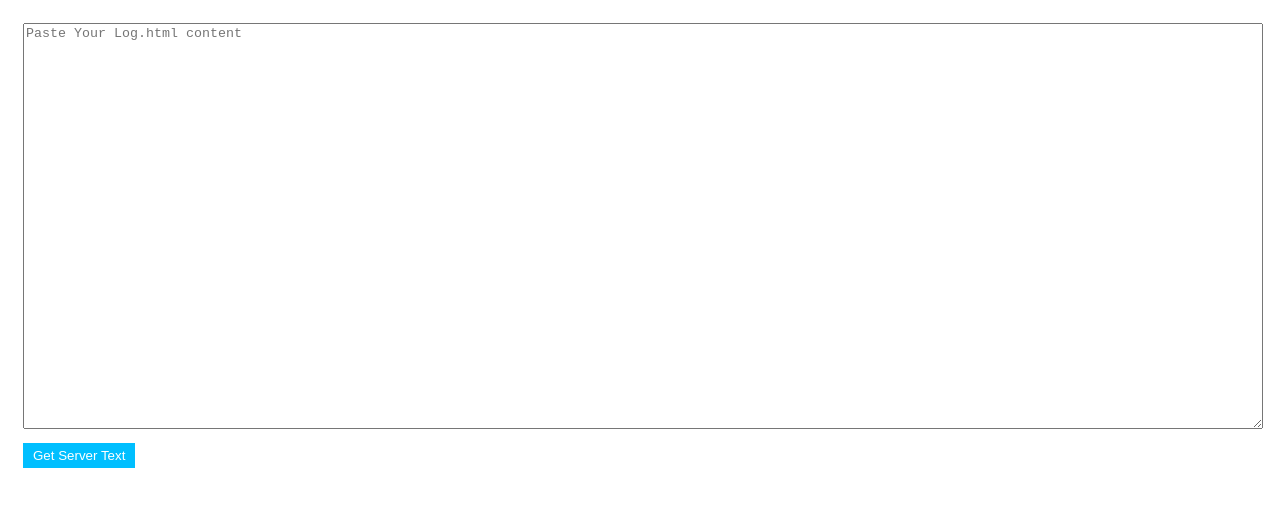
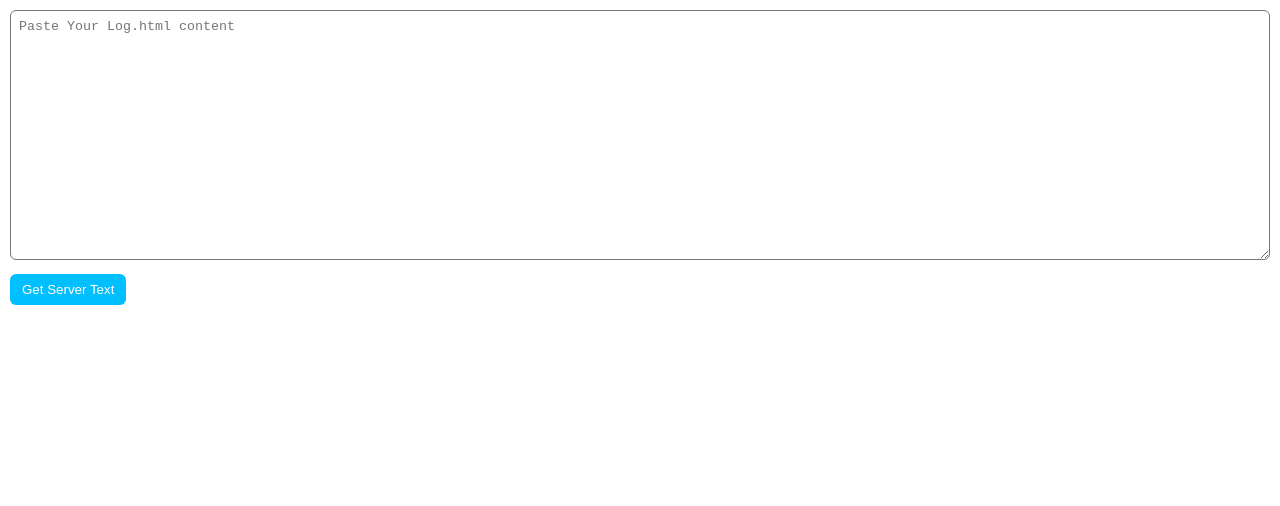
Before and after one commit to isunaslabs/isunaslabs.github.io, a plain HTML site: page index.html in a window 1280 px wide. Drawn offline with Linux system fonts and the light colour scheme.

Commit message:
all done

```diff
--- a/index.html
+++ b/index.html
@@ -2,10 +2,16 @@
 <html lang="en">
 <head>
     <meta charset="UTF-8">
+    <meta name="viewport" content="width=device-width, initial-scale=1.0">
     <title>Number Extractor</title>
     <style>
-        body {
-            padding: 15px;
+        * {
+            margin: 0;
+            padding: 0;
+            box-sizing: border-box;
+        }
+        .wrapper {
+            padding: 10px;
         }
         .sent {
             text-decoration: none;
@@ -16,12 +22,10 @@
             background-color: deepskyblue;
             border: none;
             color: white;
-            padding-left: 10px;
-            padding-right: 10px;
-            padding-top: 5px;
-            padding-bottom: 5px;
+            padding: 8px 12px;
             margin-top: 10px;
             margin-bottom: 10px;
+            border-radius: 6px;
         }
         .button:disabled {
             background-color: gray;
@@ -30,8 +34,9 @@
 </head>
 <body>
 
-<div>
-    <textarea id="editor" placeholder="Paste Your Log.html content" style="width: 100%; height: 400px"></textarea>
+<div class="wrapper">
+    <div style="width: 100%;">
+        <textarea id="editor" placeholder="Paste Your Log.html content" style="width: 100%; height: 250px; border-radius: 6px; padding: 8px;"></textarea>
     </div>
 
     <button class="button" id="btn" onclick="fetchServerText()">Get Server Text</button>
@@ -40,6 +45,7 @@
     <div id="sent-numbers-counter"></div>
 
     <div id="whatsapp"></div>
+</div>
 
 <script>
     const btn = document.getElementById("btn");
@@ -108,7 +114,7 @@
             //create HTML
             uniqueCustomers.forEach((item)=> {
                 const divWrapper = document.createElement("div");
-                divWrapper.style.paddingTop = "10px";
+                divWrapper.style.paddingTop = "30px";
                 const nameDiv = document.createElement("div");
                 nameDiv.innerHTML = item.name;
                 divWrapper.append(nameDiv);
```
Lines whose indentation alone changed are shown as unchanged.
